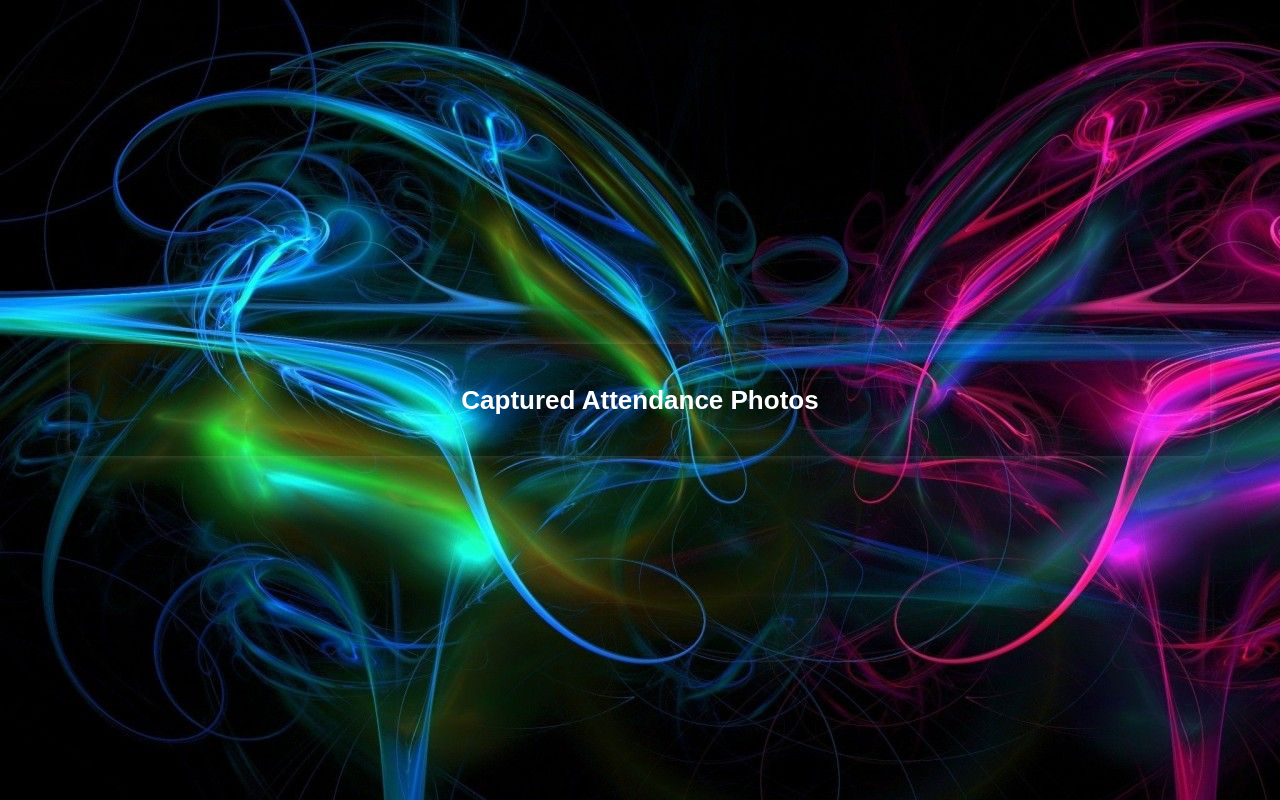
After one commit to Stunner242/Team_Project, a Flask app: page /show_faces in a window 1280 px wide. The commit adds this page. Run offline with Flask 3, Linux system fonts and the light colour scheme; data that the repository does not hold is empty; parts of the project's set-up code (start-up, migrations or seed data) failed here and were passed over.

Commit message:
new files

```diff
--- /dev/null
+++ b/Getimage.py
@@ -0,0 +1,29 @@
+from pymongo import MongoClient
+import gridfs
+from PIL import Image
+import io
+
+client = MongoClient("mongodb://localhost:27017")
+db = client["Attendance"] # Connect to the database
+fs = gridfs.GridFS(db) # Initialize GridFS
+def get_image(class_name, subject_name):
+    query = {}
+    if class_name:
+        query["metadata.class_name"] = class_name # Filter by class name
+    if subject_name:
+        query["metadata.subject_name"] = subject_name  # Filter by subject name
+
+    images = db.fs.files.find(query)
+    image_list = []
+    for file in images: # Get the file metadata
+        print("Found file:", file["filename"])
+        metadata = file.get("metadata", {})
+        image_list.append({
+            "id": str(file["_id"]),
+            "filename": file["filename"],
+            "class_name": metadata.get("class_name", ""),
+            "subject_name": metadata.get("subject_name", ""),
+            "time": metadata.get("time", "")
+        })
+
+    return image_list # Return the list of images with metadata
--- a/Main.py
+++ b/Main.py
@@ -2,6 +2,10 @@ from flask import Flask, request, render_template
 import cv2
 import os
 import time
+from flask import Response
+from bson.objectid import ObjectId
+from pymongo import MongoClient
+import gridfs
 from Check import check_credentials  # Importing the credential check function
 from Studentcheck import check_Student
 from StudentData import get_student_data
@@ -9,6 +13,12 @@ from Match import generate_face_encodings_from_image
 from All_Student_data import get_all_student
 from All_teacher_data import get_teacher_data
 from TakeAttdence import capture_images
+from Getimage import get_image
+
+
+client = MongoClient("mongodb://localhost:27017")
+db = client["Attendance"]  # Replace with your actual DB name
+fs = gridfs.GridFS(db)
 
 
 # Create the Flask app
@@ -42,6 +52,16 @@ def take_attendance():
     class_name = request.args.get('class_name', None)
     subject_name = request.args.get('subject_name', None)
     return capture_images(class_name,subject_name)  # Call the capture_images function to start capturing images
+@app.route('/show_faces')
+def show_faces():
+    class_name = request.args.get('class_name', None)
+    subject_name = request.args.get('subject_name', None)
+    image_list = get_image(class_name, subject_name)  # Get images from the database
+    return render_template('Show_faces.html',image_list=image_list)  # This will render the show_faces.html page
+@app.route('/image/<file_id>')
+def serve_image(file_id):
+    file = fs.get(ObjectId(file_id))
+    return Response(file.read(), mimetype='image/jpeg')
 @app.route('/show_student')
 def show_student():
    class_name = request.args.get('class_name', None)
--- /dev/null
+++ b/templates/Show_faces.html
@@ -0,0 +1,82 @@
+<!DOCTYPE html>
+<html>
+<head>
+    <title>Captured Faces</title>
+    <style>
+        body {
+            font-family: Arial, sans-serif;
+            background-image: url("{{ url_for('static', filename='css/bg.jpg') }}");
+            margin: 0;
+            padding: 0;
+            display: flex;
+            justify-content: center;
+            align-items: center;
+            height: 100vh;
+        }
+
+        .container {
+            width: 95%;
+            max-width: 1100px;
+            background: transparent;
+            border-radius: 10px;
+            box-shadow: 0px 0px 10px rgba(255, 255, 255, 0.2);
+            padding: 20px;
+            overflow-y: auto;
+            max-height: 90vh;
+            text-align: center;
+        }
+
+        h2 {
+            font-size: 26px;
+            color: white;
+            margin-bottom: 20px;
+        }
+
+        .gallery {
+            display: flex;
+            flex-wrap: wrap;
+            gap: 20px;
+            justify-content: center;
+        }
+
+        .card {
+            background-color: rgba(255, 255, 255, 0.05);
+            border: 1px solid #ccc;
+            border-radius: 10px;
+            box-shadow: 0 2px 8px rgba(255, 255, 255, 0.1);
+            padding: 10px;
+            width: 240px;
+            backdrop-filter: blur(5px);
+        }
+
+        .card img {
+            width: 100%;
+            height: auto;
+            border-radius: 8px;
+        }
+
+        .info {
+            margin-top: 10px;
+            font-size: 14px;
+            color: #fff;
+        }
+    </style>
+</head>
+<body>
+    <div class="container">
+        <h2>Captured Attendance Photos</h2>
+        <div class="gallery">
+            {% for image in image_list %}
+            <div class="card">
+                <img src="{{ url_for('serve_image', file_id=image.id) }}" alt="{{ image.filename }}">
+                <div class="info">
+                    <strong>Class:</strong> {{ image.class_name }}<br>
+                    <strong>Subject:</strong> {{ image.subject_name }}<br>
+                    <strong>Time:</strong> {{ image.time }}
+                </div>
+            </div>
+            {% endfor %}
+        </div>
+    </div>
+</body>
+</html>
--- a/templates/TeacherDashBoard.html
+++ b/templates/TeacherDashBoard.html
@@ -65,6 +65,9 @@
             View Attendance
         </button>
 
+        <button onclick="location.href='/show_faces?class_name={{ class_name }}&subject_name={{ subject_name }}'">
+            View  Faces
+        </button>
     </div>
 </body>
 </html>
--- a/templates/show_student.html
+++ b/templates/show_student.html
@@ -72,6 +72,7 @@
                 <tr>
                     <th>ID</th>
                     <th>Name</th>
+                    <th>Subject</th>
                     <th>Class</th>
                     <th>Gender</th>
                     <th>Total Present</th>
@@ -83,6 +84,7 @@
                 <tr>
                     <td>{{ student.id }}</td>
                     <td>{{ student.username }}</td>
+                    <td>{{student.subject_name}}</td>
                     <td>{{ student.class }}</td>
                     <td>{{ student.gender }}</td>
                     <td>{{ student.present }}</td>
```
Also changed, not shown: All_Student_data.py (+6 -2 lines), SaveImages.py (added, +31 -0 lines), TakeAttdence.py (+9 -2 lines).
